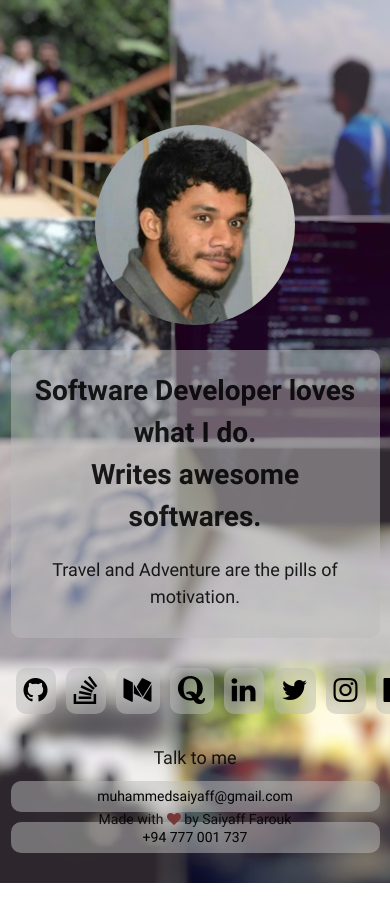
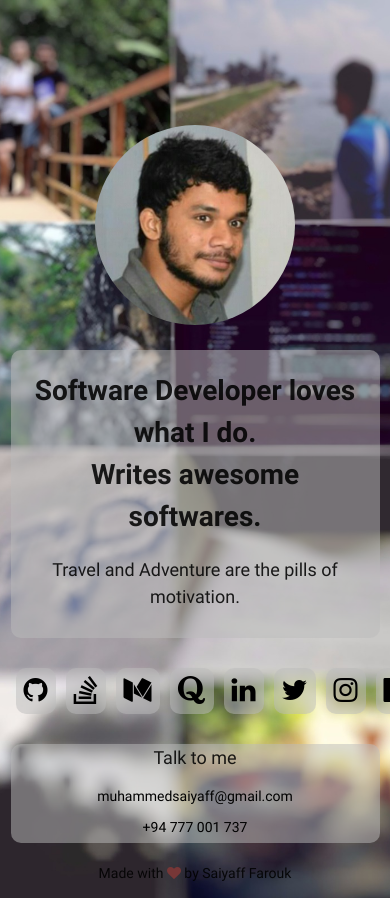
Before and after one commit to msaiyaff/saiyaff, an Angular app: page /home in a window 390 px wide. Built offline with nearby package versions, Linux system fonts and the light colour scheme.

Commit message:
added the breakpoints to the made with love text

```diff
--- a/src/app/app.component.scss
+++ b/src/app/app.component.scss
@@ -1,3 +1,5 @@
+/* Wrapping the application */
+
 .app-wrapper {
   min-height: 100vh;
   overflow: hidden;
@@ -8,6 +10,9 @@
   background-attachment: fixed;
 }
 
+
+/* Made with love in the bottom */
+
 .made-with {
   position: relative;
   .made-with-text {
@@ -15,6 +20,13 @@
     bottom: 0;
     width: 100%;
     text-align: center;
+    /* Breakpoint for  */
+    @media only screen and (max-width: 900px) {
+      position: relative;
+    }
+    @media only screen and (max-height: 900px) {
+      position: relative;
+    }
     .heart-icon {
       color: rgb(119, 55, 55);
     }
--- a/src/app/home/home.component.html
+++ b/src/app/home/home.component.html
@@ -53,12 +53,12 @@
           </a>
         </div>
 
-        <div class="contact">
+        <div class="clear-bg contact">
           <div class="contact-text">
             Talk to me
           </div>
-          <a class="clear-bg link" href="mailto:muhammedsaiyaff@gmail.com">muhammedsaiyaff@gmail.com</a>
-          <a class="clear-bg link" href="tel:+94777001737">+94 777 001 737</a>
+          <a class="link" href="mailto:muhammedsaiyaff@gmail.com" rel="noreferrer" target="_blank">muhammedsaiyaff@gmail.com</a>
+          <a class="link" href="tel:+94777001737">+94 777 001 737</a>
         </div>
 
       </div>
--- a/src/app/home/home.component.scss
+++ b/src/app/home/home.component.scss
@@ -42,7 +42,7 @@
       }
       .link {
         display: block;
-        margin-bottom: 10px;
+        // margin-bottom: 10px;
         padding: 5px;
         color: rgba(0, 0, 0, 1);
       }
```
